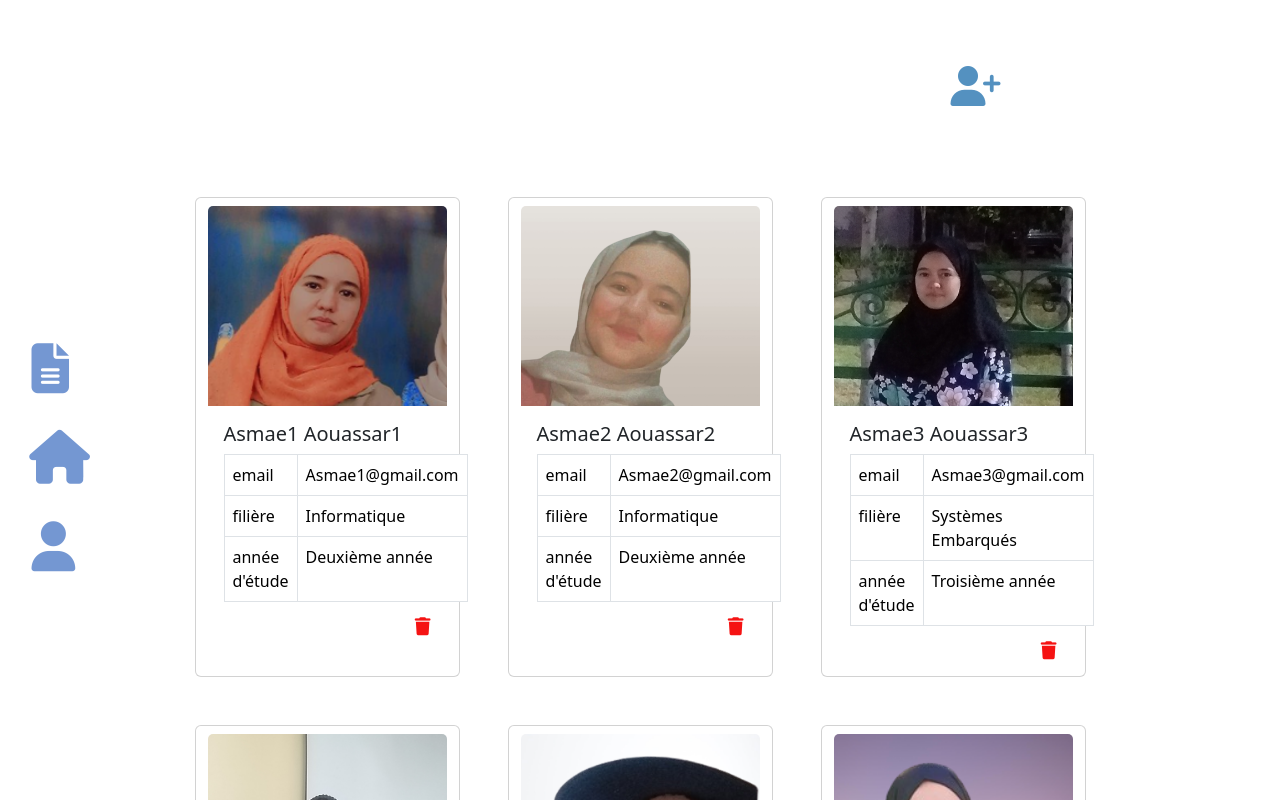
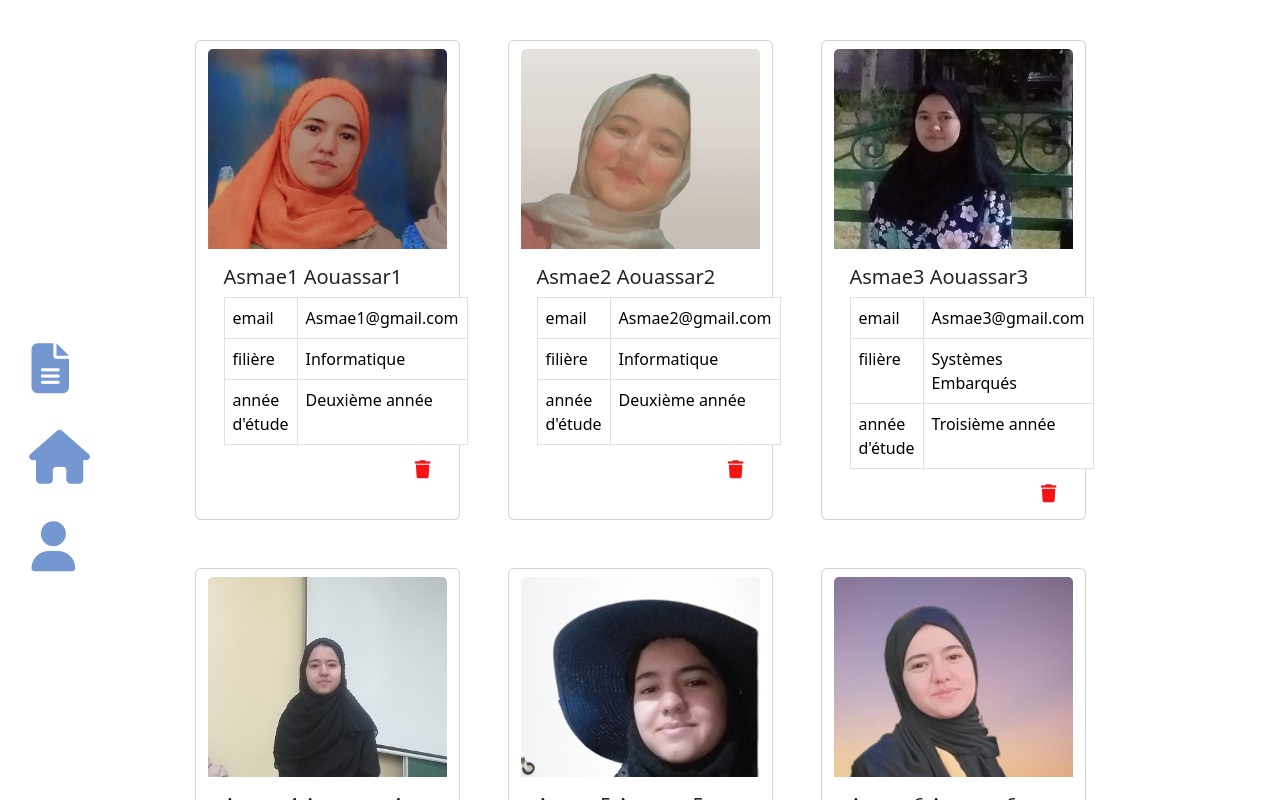
Before and after one commit to asmaeaouassar20/espace-professeur, an Angular app: page /mes-etudiants in a window 1280 px wide. Shown: the top 800 px of the page. Built offline with nearby package versions, Linux system fonts and the light colour scheme.

Commit message:
enlever la possibilité d'ajouter un étudiant par le professeur

```diff
--- a/src/app/professeur/mes-etudiants/mes-etudiants.component.css
+++ b/src/app/professeur/mes-etudiants/mes-etudiants.component.css
@@ -7,7 +7,7 @@
 
 
 
-/* Add Student */
+/* Add Student
 .add-student i{
     font-size: 40px;
   }
@@ -35,7 +35,7 @@
     border-radius: 18px;
     transition: opacity 1s ease;
     cursor: pointer;
-  }
+  }*/
 
 .card-student-bottom{
    display: flex;
--- a/src/app/professeur/mes-etudiants/mes-etudiants.component.html
+++ b/src/app/professeur/mes-etudiants/mes-etudiants.component.html
@@ -1,11 +1,10 @@
 <div class="container ">
-    <div class="add-student my-5">
+    <!-- <div class="add-student my-5">
         <div class="add-student-btn">
          <div class="text-add-stud-btn"> <p class="text-light">Ajouter un nouveau étudiant</p></div>
           <i class="fa-solid fa-user-plus" style="color: #5491c0;"></i>
         </div>
-
-      </div>
+      </div> -->
     <div class="row m-3 d-flex justify-content-center">
         @if(mesEtudiants.length!=0){
             @for (etud of mesEtudiants; track $index) {
@@ -41,40 +40,3 @@
 
     </div>
 </div>
-
-
-
-
-
-<!-- <div class="modal" tabindex="-1" #ajouteretudiant>
-    <div class="modal-dialog">
-      <div class="modal-content">
-        <div class="modal-header">
-          <h5 class="modal-title">Ajouter un nouveau étudiant</h5>
-          <button type="button" class="btn-close" data-bs-dismiss="modal" aria-label="Close" (click)="closeModalAddEval()"></button>
-        </div>
-        <div class="modal-body">
-          <form [formGroup]="newStudent">
-            <div class="m-3">
-              <input type="number" class="form-control" placeholder="entrez le nom de l'étudiant" formControlName="note">
-            </div>
-            <div class="m-3">
-              <textarea class="form-control" placeholder="entrez le prenom de l'étudiant" formControlName="comment"></textarea>
-            </div>
-            <div class="m-3">
-                <input type="email" class="form-control" placeholder="entrez l'email de l'étudiant" formControlName="note">
-            </div>
-            <div class="m-3">
-                <select>
-                    <option></option>
-                </select>
-            </div>
-          </form>
-        </div>
-        <div class="modal-footer">
-            <button type="button" class="btn btn-secondary" data-bs-dismiss="modal" (click)="closeModalAddEval()">Close</button>
-            <button type="button" class="btn btn-primary" (click)="saveEvaluation()">Add</button>
-        </div>
-      </div>
-    </div>
-  </div> -->
```
